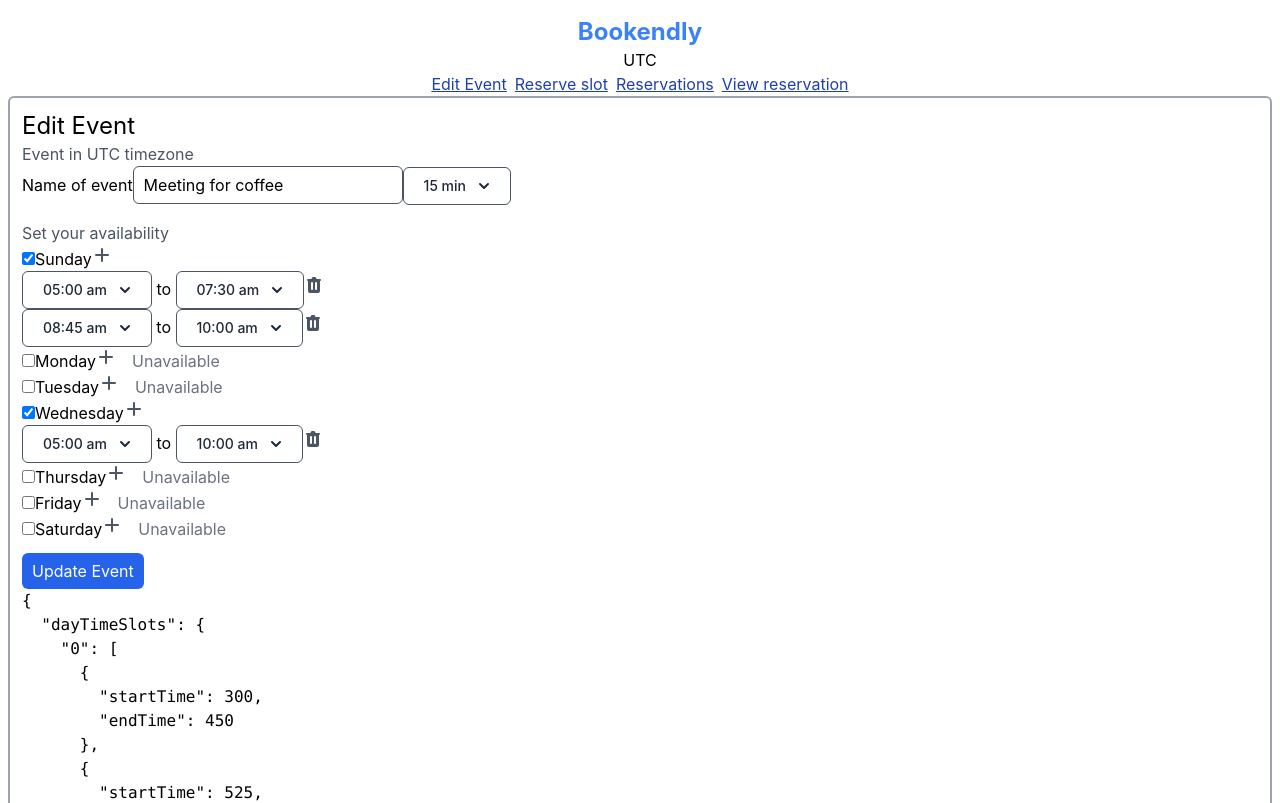
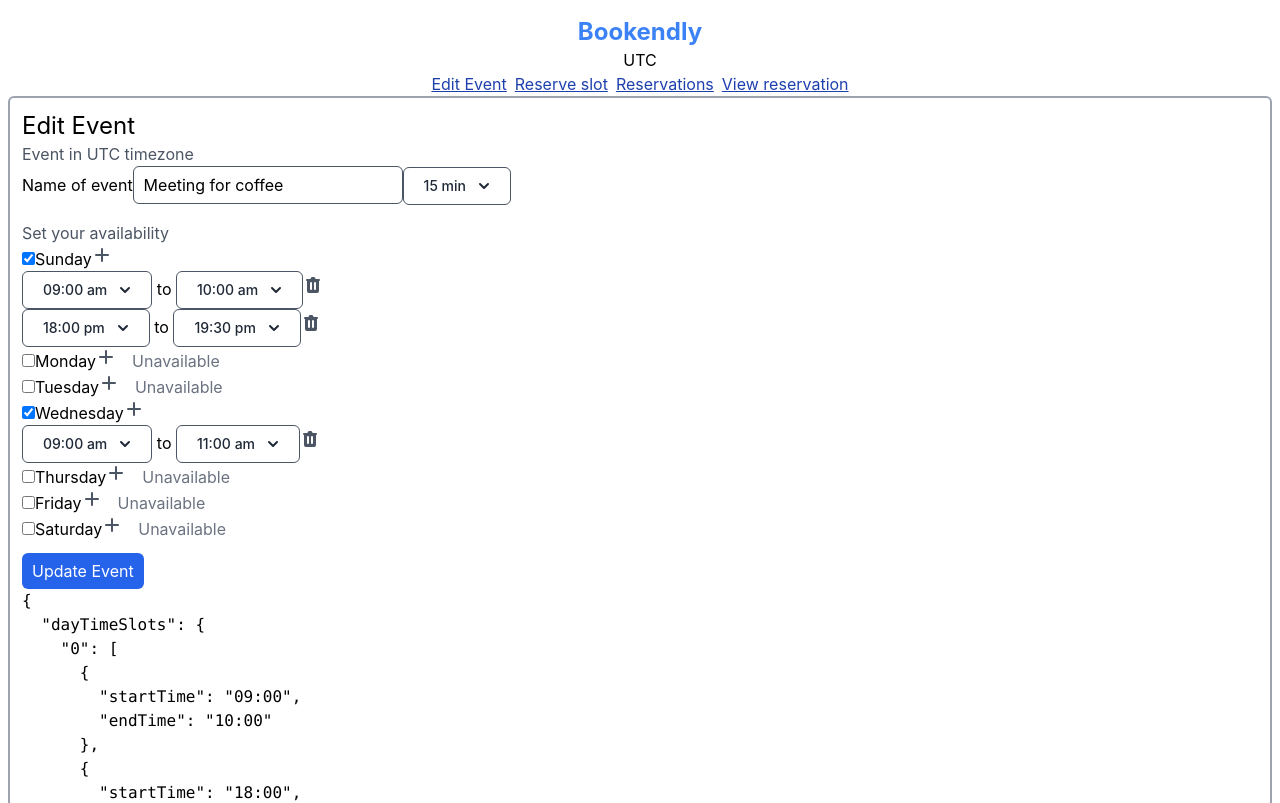
Before and after one commit to designapis/calendly-clone, a React (Create React App) app in the folder bookendly/: page / in a window 1280 px wide. Shown: the top 803 px of the page. Built offline with nearby package versions, Linux system fonts and the light colour scheme.

Commit message:
change number to Times class

```diff
--- a/bookendly/src/EditEvent.tsx
+++ b/bookendly/src/EditEvent.tsx
@@ -2,13 +2,14 @@ import {useState} from 'react'
 import Dropdown from './Dropdown'
 import {PlusIcon, TrashIcon} from '@heroicons/react/solid'
 import {produce} from 'immer'
-import {minuteSteps, formatMinutes} from './utils'
+import {minuteSteps, formatTime} from './utils'
 import {Button} from './UI'
+import Time from './Time'
 
 interface DayTimeSlot {
   // dayOfWeek: number; // 0 = Sun, 6 = Sat
-  startTime: number; // Minutes since midnight. 0 -> 00:00 , 1 -> 00:01, 60 -> 01:00, ...
-  endTime: number;
+  startTime: string; // eg: 18:00
+  endTime: string;
 }
 
 interface DayTimeSlots {
@@ -22,8 +23,8 @@ export default function EditEvent() {
   const [eventName, setEventName] = useState('Meeting for coffee')
   const [eventLength, setEventLength] = useState(15)
   const [dayTimeSlots, setDayTimeSlots] = useState<DayTimeSlots>({
-    0: [{startTime: 20*15, endTime: 30*15}, {startTime: 35*15, endTime: 40*15}],
-    3: [{startTime: 20*15, endTime: 40*15}],
+    0: [{startTime: '09:00', endTime: '10:00'}, {startTime: '18:00', endTime: '19:30'}],
+    3: [{startTime: '09:00', endTime: '11:00'}],
   })
 
   const onCheckDay = (i: number) => {
@@ -32,7 +33,7 @@ export default function EditEvent() {
       if(newState[i]) {
 	delete newState[i]
       } else {
-	newState[i] = [...(newState[i] || []), {startTime: 0, endTime: 0}]
+	newState[i] = [...(newState[i] || []), {startTime: '12:00', endTime: '12:00'}]
       }
       return newState
     })
@@ -41,7 +42,7 @@ export default function EditEvent() {
   const onAddSlot = (i: number) => {
     setDayTimeSlots(s => {
       const newState = {...s}
-      newState[i] = [...(newState[i] || []), {startTime: 0, endTime: 0}]
+      newState[i] = [...(newState[i] || []), {startTime: '12:00', endTime: '12:00'}]
       return newState
     })
   }
@@ -107,8 +108,8 @@ export default function EditEvent() {
 }
 
 function DaySlot({dayIndex, slots, onCheckDay, onAddSlot, onDeleteSlot, onUpdateTimeSlot}: {dayIndex: number, slots: DayTimeSlot[], onAddSlot: (dayIndex: number) => void; onCheckDay: (dayIndex: number) => void; onDeleteSlot: (dayIndex: number, slotIndex: number) => void; onUpdateTimeSlot: (dayIndex: number, slotIndex: number, time: DayTimeSlot) => void;}) {
+  const hasSlots = Boolean(slots.length)
 
-  const hasSlots = Boolean(slots.length)
   return (
     <div>
       <input type="checkbox" checked={hasSlots} onChange={() => onCheckDay(dayIndex)}/>
@@ -116,6 +117,7 @@ function DaySlot({dayIndex, slots, onCheckDay, onAddSlot, onDeleteSlot, onUpdate
       <button><PlusIcon onClick={() => onAddSlot(dayIndex)} className="text-gray-600 hover:text-gray-500 w-5 h-5" /></button>
       {slots.map((slot, slotIndex) => {
 	const {endTime, startTime} = slot
+
 	return (
 	  <div key={slotIndex}>
 	    <TimeDropdown {...{startTime, endTime, setTime: (s,e) => onUpdateTimeSlot(dayIndex, slotIndex, {startTime: s, endTime: e})}} />
@@ -131,22 +133,22 @@ function DaySlot({dayIndex, slots, onCheckDay, onAddSlot, onDeleteSlot, onUpdate
 
 }
 
-const every15min = minuteSteps(15)
+const every15min = minuteSteps(15).map(m => new Time(m).toString())
 
 function TimeDropdown({
-  startTime = 0,
-  endTime = 0,
+  startTime = '12:00',
+  endTime = '12:00',
   setTime,
 }: {
-  startTime: number;
-  endTime: number;
-  setTime: (startTime: number, endTime: number) => void;
+  startTime: string;
+  endTime: string;
+  setTime: (startTime: string, endTime: string) => void;
 }) {
   return (
     <div className="inline-block" >
-      <Dropdown values={every15min} render={(minutes) => formatMinutes(minutes)} value={startTime} onChange={(startTime: number) => setTime(startTime, endTime)}/>
+      <Dropdown values={every15min} render={(time) => formatTime(time)} value={startTime} onChange={(startTime) => setTime(startTime, endTime)}/>
       {' to '}
-      <Dropdown values={every15min} render={(minutes) => formatMinutes(minutes)} value={endTime} onChange={(endTime: number) => setTime(startTime, endTime)}/>
+      <Dropdown values={every15min} render={(time) => formatTime(time)} value={endTime} onChange={(endTime) => setTime(startTime, endTime)}/>
     </div>
 
   )
--- a/bookendly/src/ReserveEvent.tsx
+++ b/bookendly/src/ReserveEvent.tsx
@@ -2,8 +2,9 @@ import {useState} from 'react'
 import Times from './Times'
 import Calendar from './Calendar'
 import {Button, Input} from './UI'
-import {formatMinutes} from './utils'
+import {formatTime} from './utils'
 import { format, parse } from 'date-fns'
+import Time from './Time'
 import {Event} from './generated-og'
 import {useQuery} from 'react-query'
 
@@ -34,7 +35,7 @@ const daysOfWeek = [
   'sat'
 ]
 
-function timesForDate(date: Date, event: Event): number[] {
+function timesForDate(date: Date, event: Event): Time[] {
 
   const daySlots = event.timeRanges.filter(r => {
     return r.dayOfWeek && daysOfWeek.indexOf(r.dayOfWeek) === date.getDay()
@@ -56,12 +57,12 @@ function timesForDate(date: Date, event: Event): number[] {
     }
   })
 
-  return Array.from(slots)
+  return Array.from(slots).map(s => new Time(s))
 }
 
 export default function ReserveEvent() {
   const [startDate, setStartDate] = useState<Date|null>(null)
-  const [startTime, setStartTime] = useState<number|null>(null) // minutes since midnight
+  const [startTime, setStartTime] = useState<Time|null>(null) // minutes since midnight
   const [fullName, setFullName] = useState('')
   const [email, setEmail] = useState('')
 
@@ -82,7 +83,6 @@ export default function ReserveEvent() {
 
   const {timeRanges, slotDuration, title} = event
 
-  const times = [0, 15, 30, 60]
   const duration = slotDuration
   const eventTitle = title
 
@@ -111,7 +111,7 @@ export default function ReserveEvent() {
 
 	  <div>
 	    <h2 className="text-xl" > {eventTitle} ({duration}min)</h2>
-	    <h3 className="text-gray-600" >Confirm your slot for {formatMinutes(startTime)} to {formatMinutes(startTime + duration)} {format(startDate, 'eeee, eo MMM yyyy')} </h3>
+	    <h3 className="text-gray-600" >Confirm your slot for {startTime.pretty} to {new Time(startTime.minutes + duration).pretty} {format(startDate, 'eeee, do MMM yyyy')} </h3>
 	    <form onSubmit={(e) => e.preventDefault()}>
 	      <Input type="email" value={email} onChange={(e) => setEmail(e.target.value)} placeholder="Email"/>
 	      <Input value={fullName} onChange={(e) => setFullName(e.target.value)} placeholder="Full name"/>
@@ -127,7 +127,7 @@ export default function ReserveEvent() {
       <pre>
 	{JSON.stringify({
 	  startDate,
-	  startTime,
+	  startTime: startTime+'',
 	  email,
 	  fullName,
 	}, null, 2)}
--- /dev/null
+++ b/bookendly/src/Time.ts
@@ -0,0 +1,27 @@
+export default class Time {
+  minutes = 0;
+
+  constructor(time: string | number) {
+    if(typeof time == 'number') {
+      this.minutes = time
+    } else {
+      const [h,m] = time.split(':')
+      this.minutes = parseInt(h) * 60 + parseInt(m)
+    }
+  }
+
+  get isAm() {
+    return (this.minutes % (24*60)) < 12*60
+  }
+
+  get pretty() {
+    return this.toString() + (this.isAm ? ' am' : ' pm')
+  }
+
+  toString(): string {
+    const hours = Math.floor(this.minutes / 60)
+    const min = this.minutes % 60
+    return hours.toString().padStart(2, '0') + ':' + min.toString().padStart(2, '0')
+  }
+
+}
--- a/bookendly/src/Times.tsx
+++ b/bookendly/src/Times.tsx
@@ -1,19 +1,21 @@
 import {useState} from 'react'
 import {Button} from './UI'
 import {formatMinutes} from './utils'
+import Time from './Time'
+
 export default function Times({times, setTime}: {
-  times: number[];
-  setTime: (minutes: number) => void;
+  times: Time[];
+  setTime: (time: Time) => void;
 }) {
-  const [selected, setSelected] = useState<number|null>()
+  const [selected, setSelected] = useState<Time|null>()
   return (
     <div>
       <section>
 	<h3 className="text-gray-600" >Choose a time</h3>
 	<div className="flex flex-col max-h-[600px] overflow-y-auto">
 	  {times.map(v => (
-	    <div className="flex flex-1 space-x-2 mt-2" >
-	      <Button onClick={() => setSelected(v)} disabled={selected === v} className="flex-1" >{formatMinutes(v)}</Button>
+	    <div key={v.minutes} className="flex flex-1 space-x-2 mt-2" >
+	      <Button onClick={() => setSelected(v)} disabled={selected === v} className="flex-1" >{v.pretty}</Button>
 	      {selected === v ? (
 		<Button onClick={() => setTime(v)} className="flex-1" >Confirm</Button>
 	      ) : null}
--- a/bookendly/src/utils.ts
+++ b/bookendly/src/utils.ts
@@ -1,3 +1,4 @@
+import Time from './Time'
 
 export function formatMinutes(minSinceMidnight: number, includeAm: boolean = true) {
   let hours = Math.floor(minSinceMidnight/60)
@@ -8,8 +9,13 @@ export function formatMinutes(minSinceMidnight: number, includeAm: boolean = tru
 
 export function minuteSteps(step: number) {
   let steps = []
-  for(let i = 0; i <= (24 * 60/step); i++) {
+  for(let i = 0; i < (24 * 60/step); i++) {
     steps.push(i * step)
   }
   return steps
 }
+
+export function formatTime(time: string | number) {
+  const t = new Time(time)
+  return t.toString() + (t.isAm ? ' am' : ' pm')
+}
```
